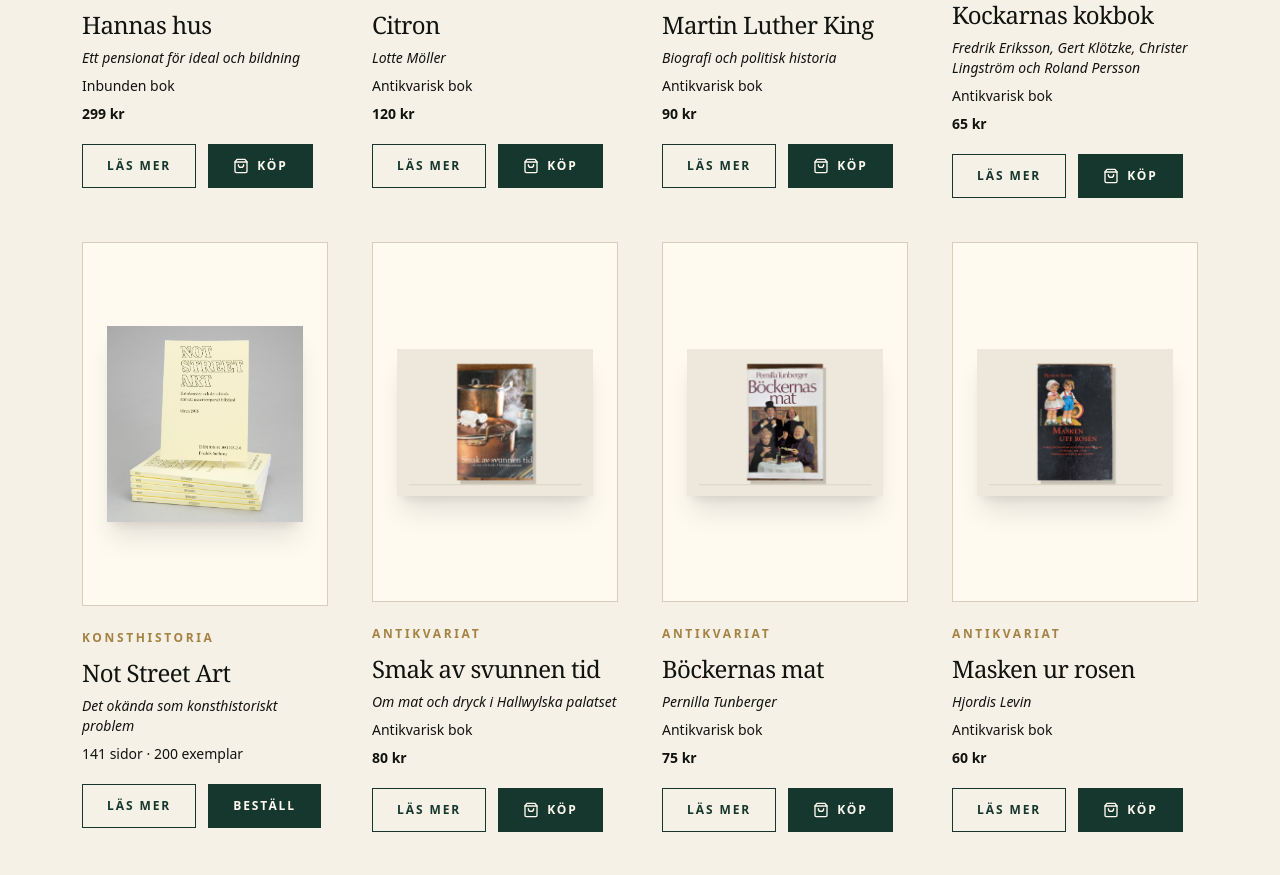
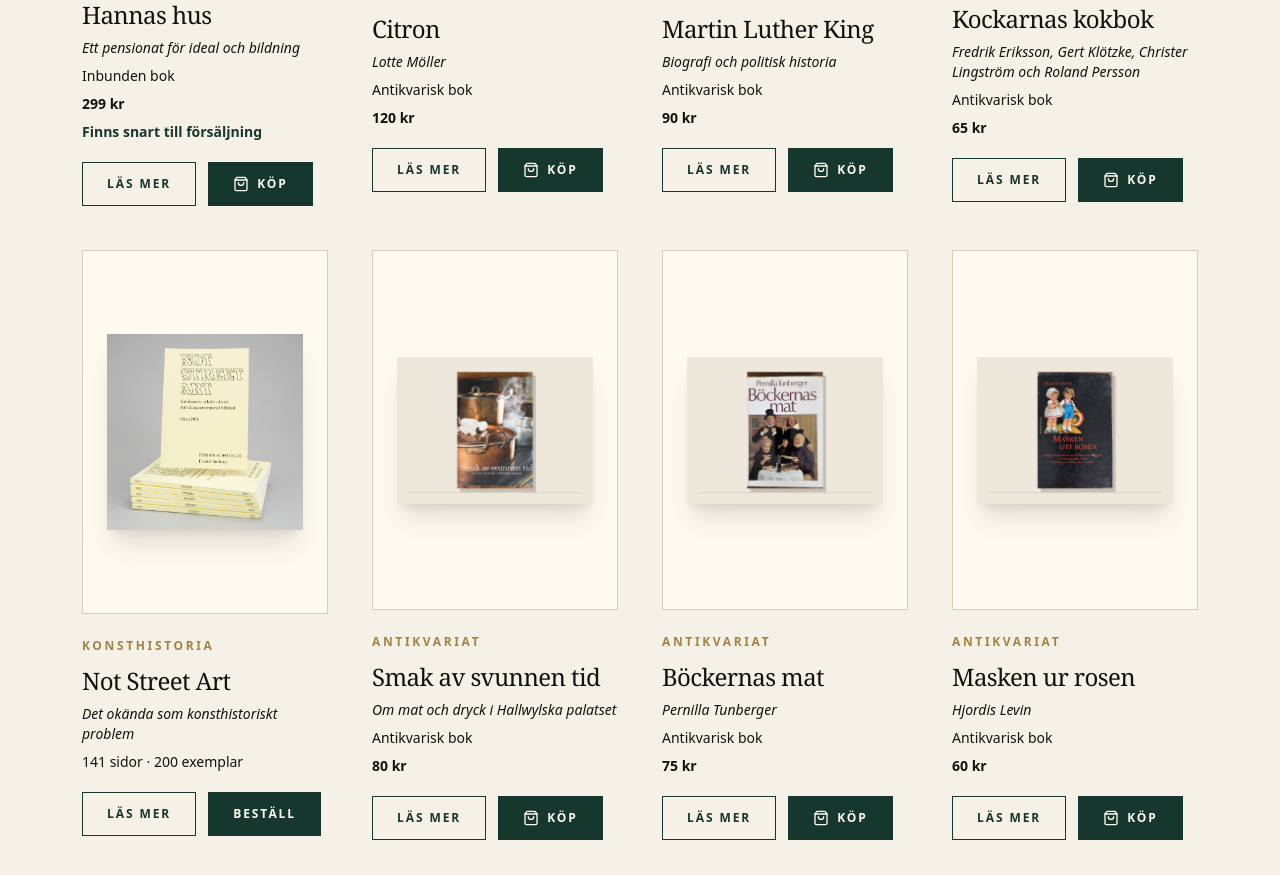
Before and after one commit to FredrikAnthony/ornflychts, a Next.js app: page /bocker in a window 1280 px wide. Shown: the part 924-1799 px from the top of the page. Built offline with nearby package versions, Linux system fonts and the light colour scheme.

Commit message:
Add Hannas hus availability note

```diff
--- a/app/bocker/[slug]/page.tsx
+++ b/app/bocker/[slug]/page.tsx
@@ -119,6 +119,12 @@ export default async function BookPage({ params }: PageProps) {
               ) : null}
             </dl>
 
+            {book.availabilityNote ? (
+              <p className="mt-6 border-l-2 border-brass pl-4 text-base font-semibold text-forest dark:text-brass">
+                {book.availabilityNote}
+              </p>
+            ) : null}
+
             <div className="mt-7 flex flex-wrap gap-3">
               {book.priceSek ? (
                 <>
--- a/components/BookCard.tsx
+++ b/components/BookCard.tsx
@@ -19,6 +19,7 @@ export function BookCard({ book }: { book: Book }) {
         <p className="mt-2 text-sm italic text-ink/68 dark:text-ivory/68">{book.subtitle}</p>
         <p className="mt-2 text-sm text-ink/78 dark:text-ivory/78">{book.pages}{book.edition ? ` · ${book.edition}` : ""}</p>
         {book.price ? <p className="mt-2 text-sm font-semibold text-ink dark:text-ivory">{book.price}</p> : null}
+        {book.availabilityNote ? <p className="mt-2 text-sm font-semibold text-forest dark:text-brass">{book.availabilityNote}</p> : null}
         <div className="mt-5 flex flex-wrap gap-3">
           <Link href={`/bocker/${book.slug}`} className="link-button">Läs mer</Link>
           {book.priceSek ? <AddToCartButton slug={book.slug} label="Köp" /> : <a href={book.buyUrl} className="link-button-solid">Beställ</a>}
--- a/lib/content.ts
+++ b/lib/content.ts
@@ -11,6 +11,7 @@ export type Book = {
   status: "available" | "archive" | "forthcoming";
   price?: string;
   priceSek?: number;
+  availabilityNote?: string;
   image: string;
   description: string;
   authorNote: string;
@@ -57,6 +58,7 @@ export const books: Book[] = [
     status: "available",
     price: "299 kr",
     priceSek: 299,
+    availabilityNote: "Finns snart till försäljning",
     image: "/assets/hannas-hus-framsida.jpg",
     description:
       "Berättelsen om Johanna \"Hanna\" Charlotta Lindh och Pensionat Granparken i Norrtälje. Boken rör sig genom lokalhistoria, bildning, socialt engagemang och ett hus som blev mötesplats.",
```
